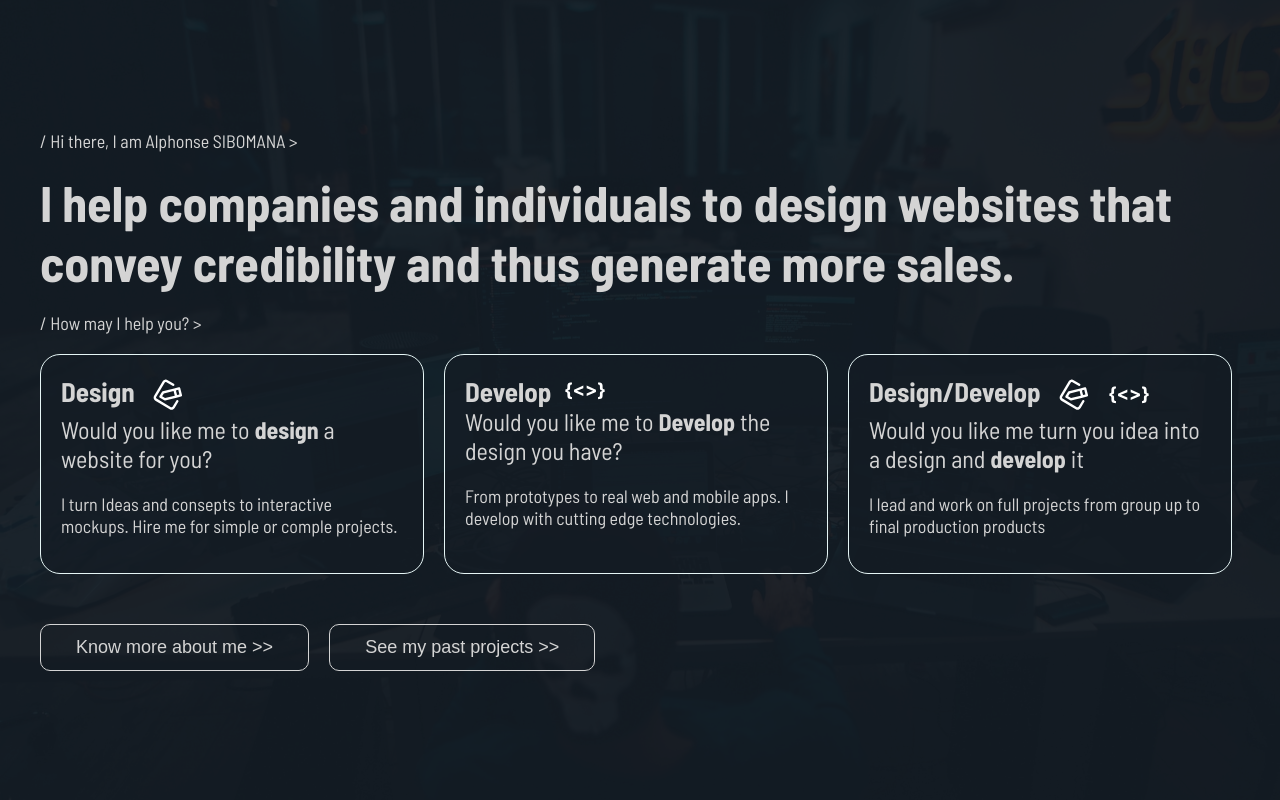
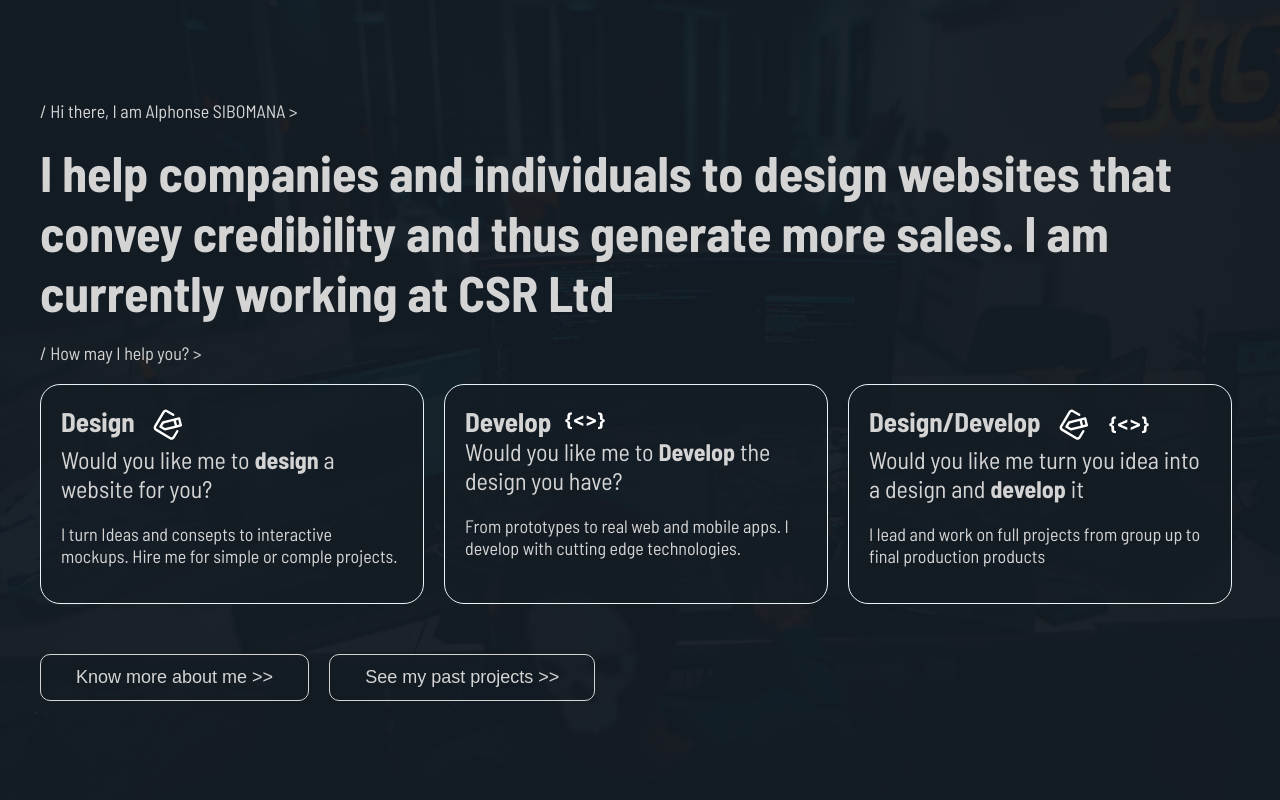
Before and after one commit to siboalpha/alphonselive, a Django app: page / in a window 1280 px wide. Run offline with Django 4.2, Linux system fonts and the light colour scheme; data that the repository does not hold is empty.

Commit message:
Update index.html

```diff
--- a/templates/index.html
+++ b/templates/index.html
@@ -17,7 +17,7 @@
 
             <div class="value-proposition">
                 <p>
-                    I help companies and individuals to design websites that convey credibility and thus generate more sales.
+                    I help companies and individuals to design websites that convey credibility and thus generate more sales. I am currently working at <a href="https://csrlimited.com/about/">CSR Ltd</a>
                 </p>
             </div>
 
```
